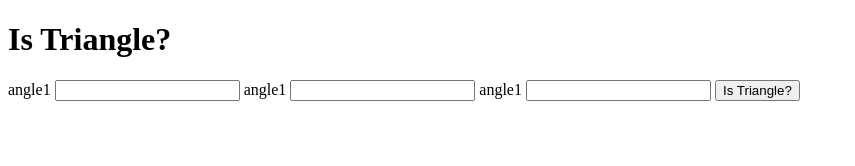
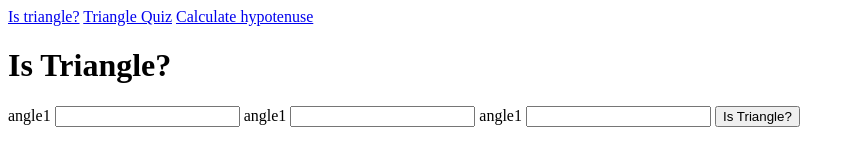
Before and after one commit to Santoshdandin/Fun-with-Triangles, a plain HTML site: page istriangle.html in a window 1280 px wide. Shown: the whole page, without its empty margins (0-855 px from the left). Drawn offline with Linux system fonts and the light colour scheme.

Commit message:
js completed

```diff
--- a/istriangle.html
+++ b/istriangle.html
@@ -8,6 +8,12 @@
     <!-- <link rel="stylesheet" href="istriangle.css"> -->
 </head>
 <body>
+    <nav>
+        <a href="istriangle.html">Is triangle?</a>
+        <a href="quiz.html">Triangle Quiz</a>
+        <a href="hypotenuse.html">Calculate hypotenuse</a>
+    </nav>
+
     <h1>Is Triangle?</h1>
     <label for="angle1">angle1</label>
     <input type="number" class="angle-input"/>
```
Also changed, not shown: hypotenuse.html (+5 -0 lines), quiz.html (+6 -0 lines), area.html (added), area.js (added).
